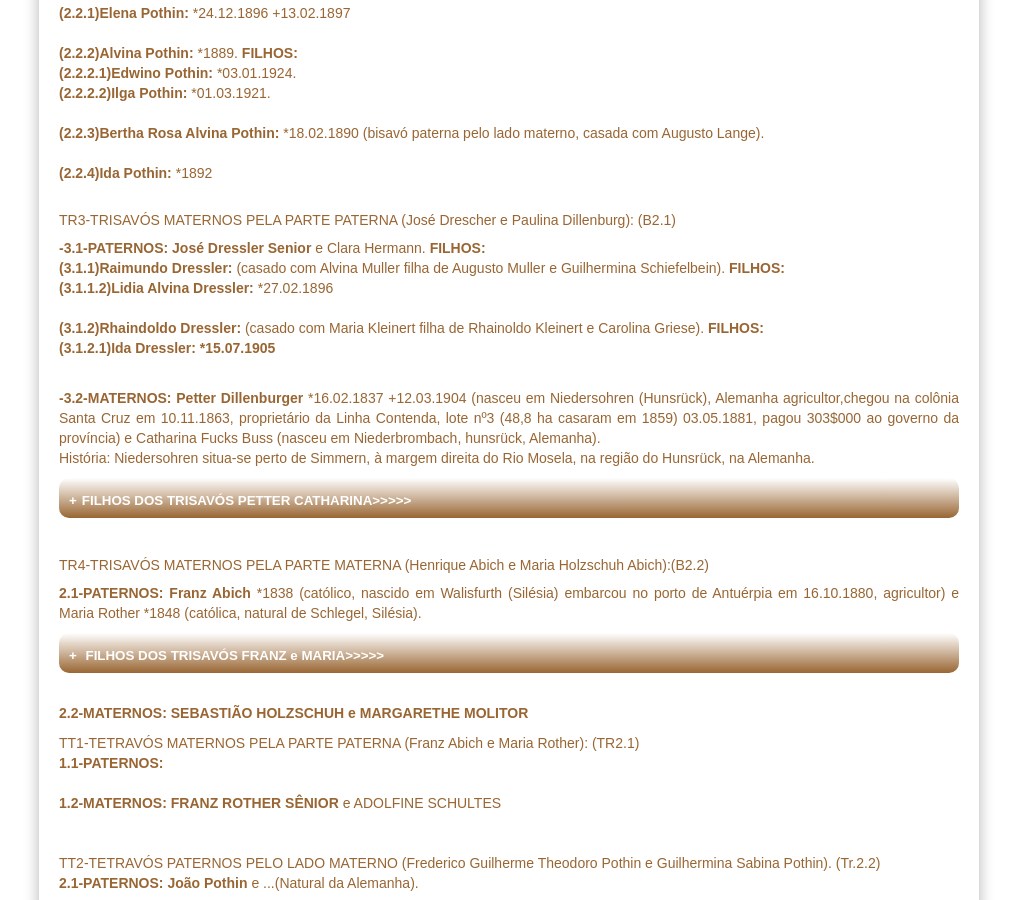
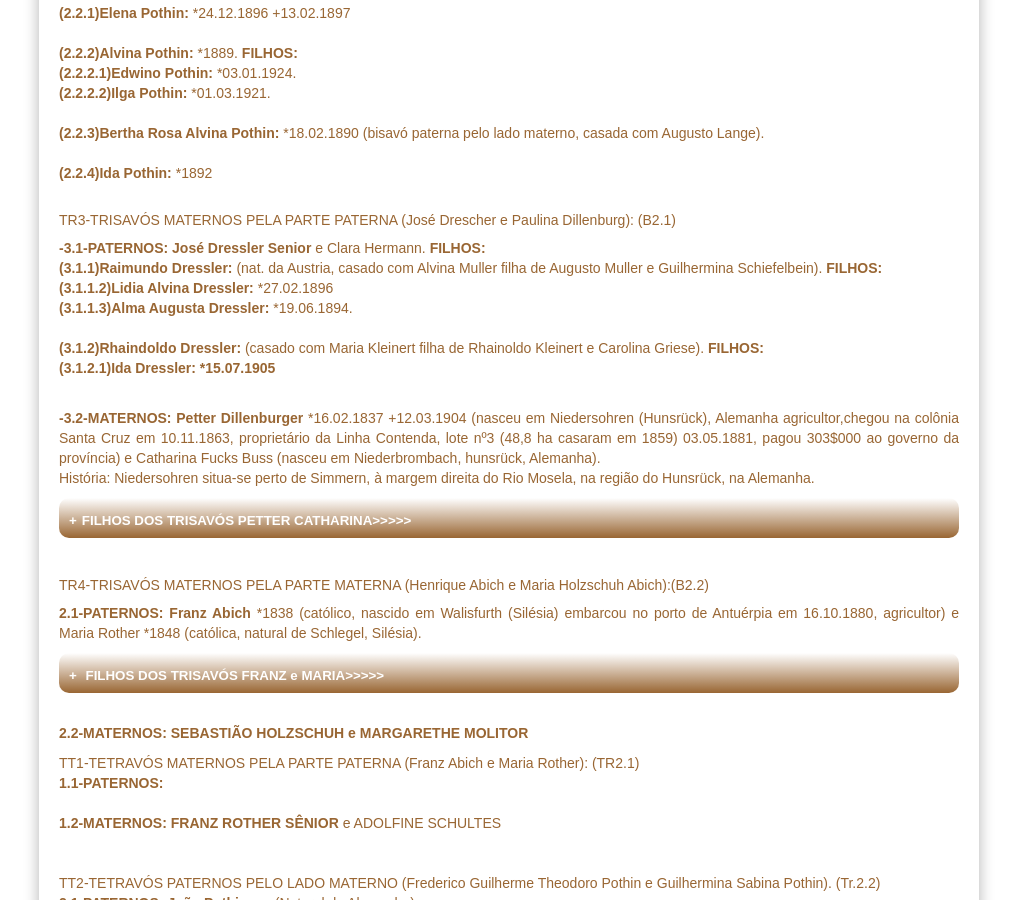
Before and after one commit to claudiovargas1955/claudiovargas1955.github.io, a Jekyll site: the page built from _pages/arvore-genealogica-de-roselia-renita-bredow.html, in a window 1280 px wide and 900 px high, scrolled down 2466 px. Shown: the whole window, without its empty margins (131-1148 px from the left). Built offline with Jekyll 4.4.1, drawn with Linux system fonts in a browser that asks for light colours; some web fonts are replaced.

Commit message:
Update arvore-genealogica-de-roselia-renita-bredow.html

```diff
--- a/_pages/arvore-genealogica-de-roselia-renita-bredow.html
+++ b/_pages/arvore-genealogica-de-roselia-renita-bredow.html
@@ -437,8 +437,10 @@ Alemanha e Agostinha Domann nat. da Alemanha. Em segunda nupcias em 22.03.1930 c
 
 <p><h5>TR3-TRISAVÓS MATERNOS PELA PARTE PATERNA</b> (José Drescher e Paulina Dillenburg): (B2.1)</h5></p>
 <p><b>-3.1-PATERNOS: José Dressler Senior</b> e Clara Hermann. <b>FILHOS: </b><br/>
-<b>(3.1.1)Raimundo Dressler: </b>(casado com Alvina Muller filha de Augusto Muller e Guilhermina Schiefelbein). <b>FILHOS:</b><br>
-<b>(3.1.1.2)Lidia Alvina Dressler: </b>*27.02.1896 <br><br/>
+<b>(3.1.1)Raimundo Dressler: </b>(nat. da Austria, casado com Alvina Muller filha de Augusto Muller e Guilhermina Schiefelbein).
+<b>FILHOS:</b><br>
+<b>(3.1.1.2)Lidia Alvina Dressler: </b>*27.02.1896 <br>
+<b>(3.1.1.3)Alma Augusta Dressler: </b>*19.06.1894. <br><br>
 
 <b>(3.1.2)Rhaindoldo Dressler: </b>(casado com Maria Kleinert filha de Rhainoldo Kleinert e Carolina Griese). <b>FILHOS:</b><br>
 <b>(3.1.2.1)Ida Dressler: *15.07.1905</b><br><br>
```
